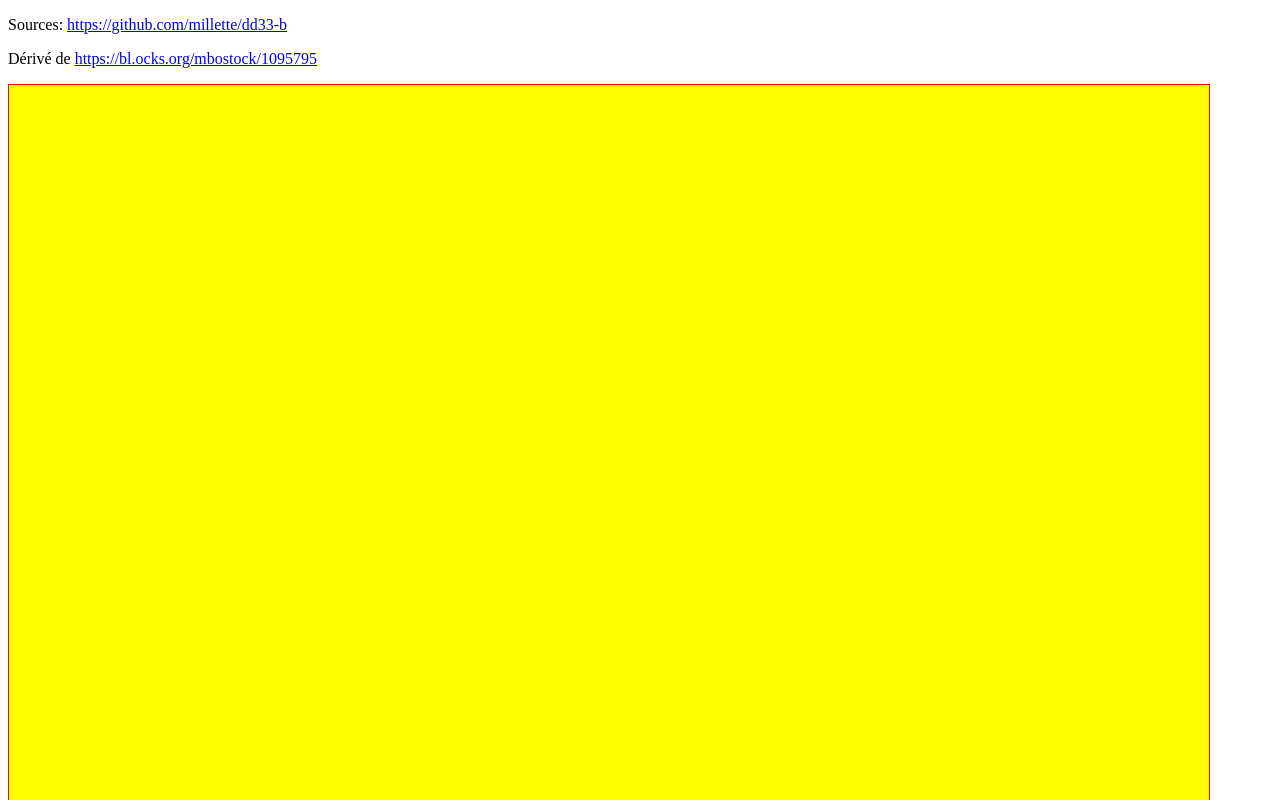
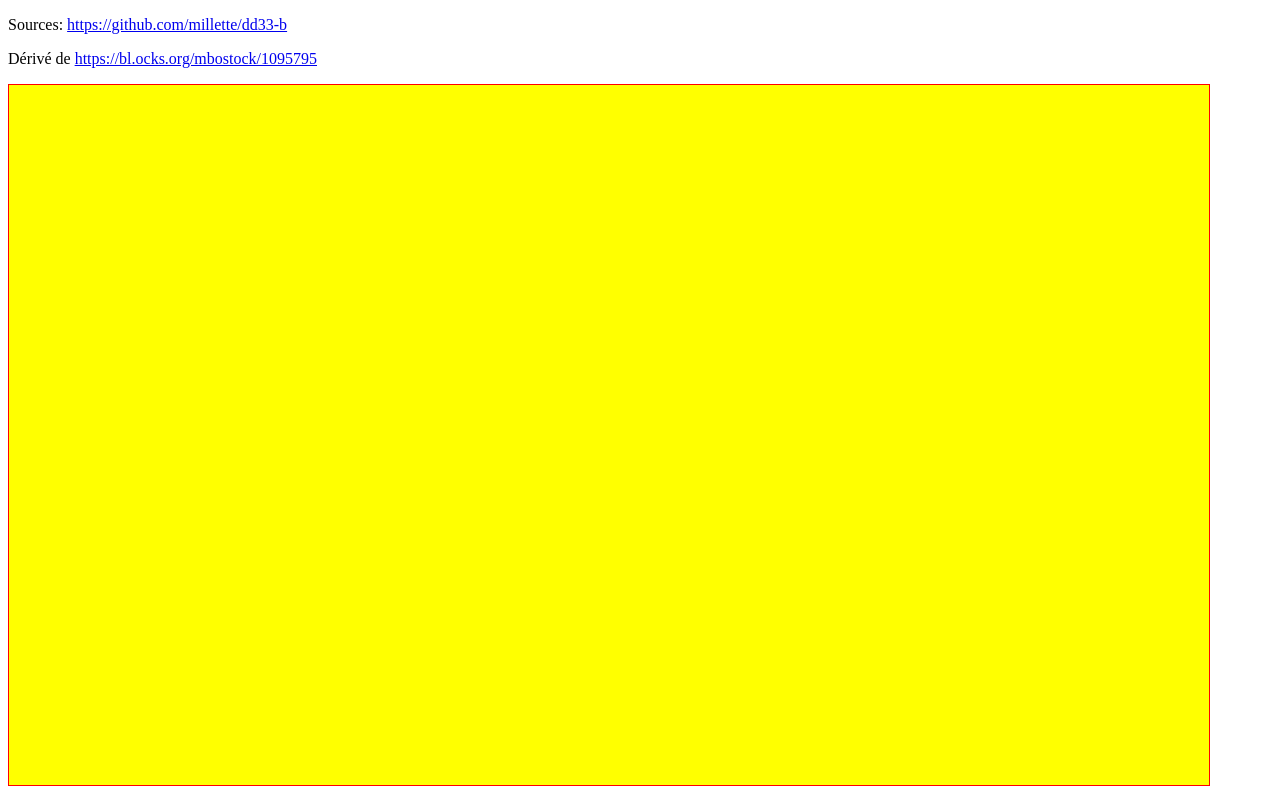
Before and after one commit to millette/dd33-b, a website: page index.html in a window 1280 px wide. Shown: the top 800 px of the page. Drawn offline with Linux system fonts and the light colour scheme.

Commit message:
Resize graph.

```diff
--- a/index.html
+++ b/index.html
@@ -44,7 +44,7 @@
         >https://bl.ocks.org/mbostock/1095795</a
       >
     </p>
-    <svg width="1200" height="1200"></svg>
+    <svg width="1200" height="700"></svg>
     <script src="main.js"></script>
   </body>
 </html>
```
